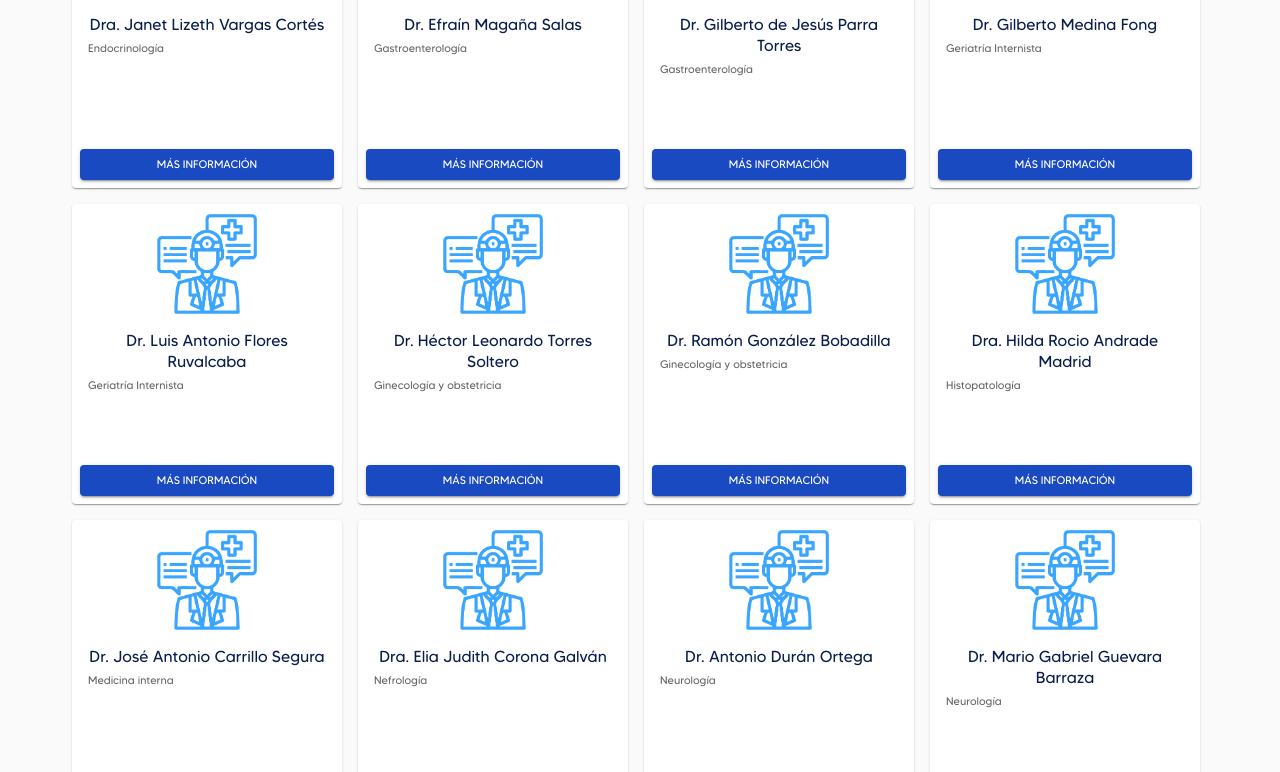
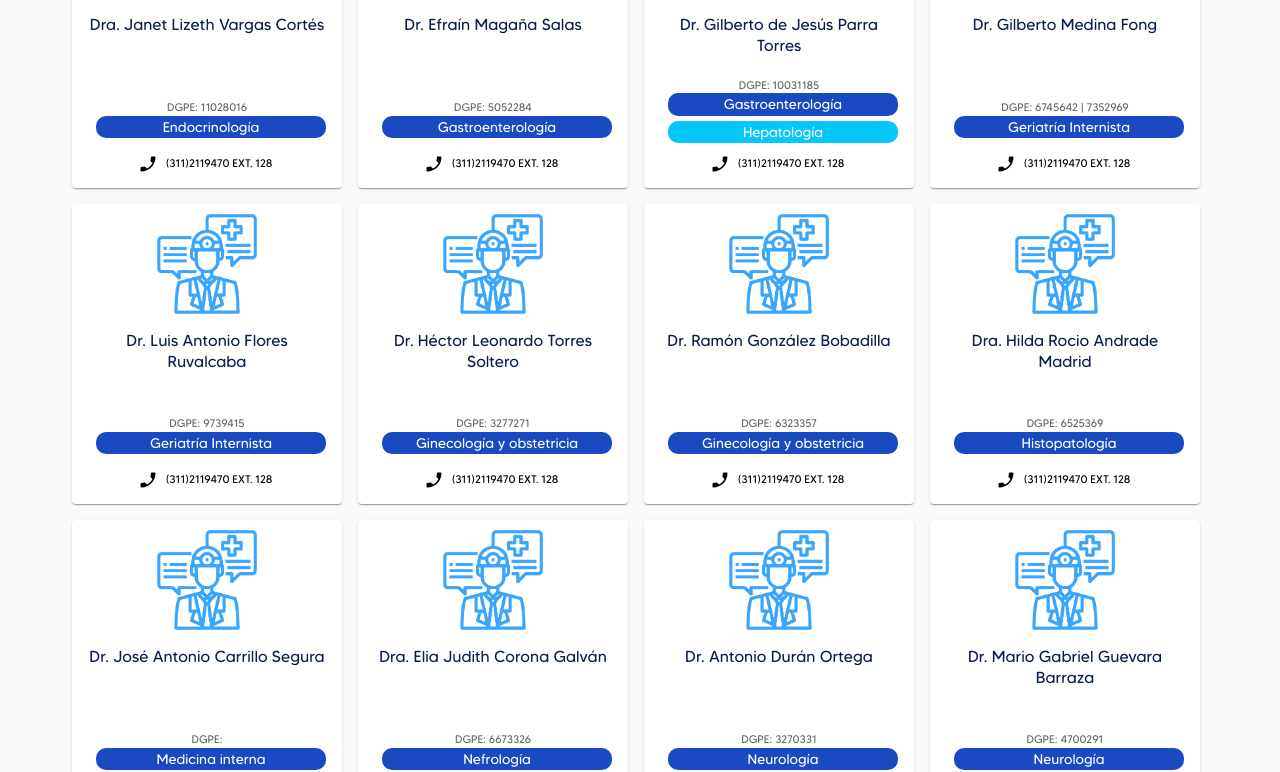
Before and after one commit to Amezcua04/cqsr-v2, a React (Create React App) app: page /especialidades in a window 1280 px wide. Shown: the part 1051-1823 px from the top of the page. Built offline with nearby package versions, Linux system fonts and the light colour scheme.

Commit message:
FIXED: componente CardMedico

```diff
--- a/src/data/data.js
+++ b/src/data/data.js
@@ -256,277 +256,369 @@ export const dataEspecialistas = [
   {
       "imagen": example,
       "especialidad":"Alergología",
+      "subespecialidad": null,
       "nombre":"Dr. Jaime Díaz Valdivia",
-      "DGPE":10508493
+      "DGPE":10508493,
+      "telefono": "(311)2119470 ext. 128",
   },
   {
       "imagen": example,
       "especialidad":"Cardiólogía",
+      "subespecialidad": null,
       "nombre":"Dr. Ricardo Sahagún Sánchez",
-      "DGPE":3393890
+      "DGPE":3393890,
+      "telefono": "(311)2119470 ext. 128",
   },
   {
       "imagen": example,
       "especialidad":"Cardiólogía",
+      "subespecialidad": null,
       "nombre":"Dr. Kristian Javier Navarrete Becerra",
-      "DGPE":11650272
+      "DGPE":11650272,
+      "telefono": "(311)2119470 ext. 128",
   },
   {
       "imagen": example,
       "especialidad":"Cardiólogía",
+      "subespecialidad": "Medicina Interna",
       "nombre":"Dr. Enrique Ignacio Soltero Martínez",
-      "DGPE":"3166505 | 3270201"
+      "DGPE":"3166505 | 3270201",
+      "telefono": "(311)2119470 ext. 128",
   },
   {
       "imagen": example,
       "especialidad":"Cirugía general",
+      "subespecialidad": null,
       "nombre":"Dr. Miguel Calleros Mariscal",
-      "DGPE":4860278
+      "DGPE":4860278,
+      "telefono": "(311)2119470 ext. 128",
   },
   {
       "imagen": example,
       "especialidad":"Cirugía general",
+      "subespecialidad": "Laparoscopia Avanzada",
       "nombre":"Dr. Edwin Omar Fragoza Aguillares",
-      "DGPE":9290716
+      "DGPE":9290716,
+      "telefono": "(311)2119470 ext. 128",
   },
   {
       "imagen": example,
       "especialidad":"Cirugía general",
+      "subespecialidad": "Motilidad Digestiva",
       "nombre":"Dr. Francisco Javier Muniz Coronado",
-      "DGPE":7046221
+      "DGPE":7046221,
+      "telefono": "(311)2119470 ext. 128",
   },
   {
       "imagen": example,
       "especialidad":"Coloproctología",
+      "subespecialidad": null,
       "nombre":"Dra. Alma Rosa Medina Fong",
-      "DGPE":"5848289 | 5212348 "
+      "DGPE":"5848289 | 5212348 ",
+      "telefono": "(311)2119470 ext. 128",
   },
   {
       "imagen": example,
       "especialidad":"Endocrinología",
+      "subespecialidad": null,
       "nombre":"Dra. Janet Lizeth Vargas Cortés",
-      "DGPE":11028016
+      "DGPE":11028016,
+      "telefono": "(311)2119470 ext. 128",
   },
   {
       "imagen": example,
       "especialidad":"Gastroenterología",
+      "subespecialidad": null,
       "nombre":"Dr. Efraín Magaña Salas",
-      "DGPE":5052284
+      "DGPE":5052284,
+      "telefono": "(311)2119470 ext. 128",
   },
   {
       "imagen": example,
       "especialidad":"Gastroenterología",
+      "subespecialidad": "Hepatología",
       "nombre":"Dr. Gilberto de Jesús Parra Torres",
-      "DGPE":10031185
+      "DGPE":10031185,
+      "telefono": "(311)2119470 ext. 128",
   },
   {
       "imagen": example,
       "especialidad":"Geriatría Internista",
+      "subespecialidad": null,
       "nombre":"Dr. Gilberto Medina Fong",
-      "DGPE":"6745642 | 7352969"
+      "DGPE":"6745642 | 7352969",
+      "telefono": "(311)2119470 ext. 128",
   },
   {
       "imagen": example,
       "especialidad":"Geriatría Internista",
+      "subespecialidad": null,
       "nombre":"Dr. Luis Antonio Flores Ruvalcaba",
-      "DGPE":9739415
+      "DGPE":9739415,
+      "telefono": "(311)2119470 ext. 128",
   },
   {
       "imagen": example,
       "especialidad":"Ginecología y obstetricia",
+      "subespecialidad": null,
       "nombre":"Dr. Héctor Leonardo Torres Soltero",
-      "DGPE":3277271
+      "DGPE":3277271,
+      "telefono": "(311)2119470 ext. 128",
   },
   {
       "imagen": example,
       "especialidad":"Ginecología y obstetricia",
+      "subespecialidad": null,
       "nombre":"Dr. Ramón González Bobadilla",
-      "DGPE":6323357
+      "DGPE":6323357,
+      "telefono": "(311)2119470 ext. 128",
   },
   {
       "imagen": example,
       "especialidad":"Histopatología",
+      "subespecialidad": null,
       "nombre":"Dra. Hilda Rocio Andrade Madrid",
-      "DGPE":6525369
+      "DGPE":6525369,
+      "telefono": "(311)2119470 ext. 128",
   },
   {
       "imagen": example,
       "especialidad":"Medicina interna",
+      "subespecialidad": null,
       "nombre":"Dr. José Antonio Carrillo Segura",
-      "DGPE":null
+      "DGPE":null,
+      "telefono": "(311)2119470 ext. 128",
   },
   {
       "imagen": example,
       "especialidad":"Nefrología",
+      "subespecialidad": null,
       "nombre":"Dra. Elia Judith Corona Galván",
-      "DGPE":6673326
+      "DGPE":6673326,
+      "telefono": "(311)2119470 ext. 128",
   },
   {
       "imagen": example,
       "especialidad":"Neurología",
+      "subespecialidad": null,
       "nombre":"Dr. Antonio Durán Ortega",
-      "DGPE":3270331
+      "DGPE":3270331,
+      "telefono": "(311)2119470 ext. 128",
   },
   {
       "imagen": example,
       "especialidad":"Neurología",
+      "subespecialidad": null,
       "nombre":"Dr. Mario Gabriel Guevara Barraza",
-      "DGPE":4700291
+      "DGPE":4700291,
+      "telefono": "(311)2119470 ext. 128",
   },
   {
       "imagen": example,
       "especialidad":"Neurología",
+      "subespecialidad": null,
       "nombre":"Dr. José Alberto Cruz Cruz",
-      "DGPE":11055456
+      "DGPE":11055456,
+      "telefono": "(311)2119470 ext. 128",
   },
   {
       "imagen": example,
       "especialidad":"Neurología",
+      "subespecialidad": "Neurología clínica",
       "nombre":"Dr. Ricardo Sahagun Topete",
-      "DGPE":6591998
+      "DGPE":6591998,
+      "telefono": "(311)2119470 ext. 128",
   },
   {
       "imagen": example,
       "especialidad":"Oftalmología",
+      "subespecialidad": null,
       "nombre":"Dr. Roberto Diaz Cavazos",
-      "DGPE":4862438
+      "DGPE":4862438,
+      "telefono": "(311)2119470 ext. 128",
   },
   {
       "imagen": example,
       "especialidad":"Oftalmología",
+      "subespecialidad": null,
       "nombre":"Dra. Eloísa Platt Soberanes",
-      "DGPE":4559102
+      "DGPE":4559102,
+      "telefono": "(311)2119470 ext. 128",
   },
   {
       "imagen": example,
       "especialidad":"Otorrinolaringología",
+      "subespecialidad": null,
       "nombre":"Dra. María del Rocío Zambrano Carrillo",
-      "DGPE":30070
+      "DGPE":30070,
+      "telefono": "(311)2119470 ext. 128",
   },
   {
       "imagen": example,
       "especialidad":"Otorrinolaringología",
+      "subespecialidad": null,
       "nombre":"Dra. Rocío Yáñez Zambrano",
-      "DGPE":10727583
+      "DGPE":10727583,
+      "telefono": "(311)2119470 ext. 128",
   },
   {
       "imagen": example,
       "especialidad":"Otorrinolaringología",
+      "subespecialidad": null,
       "nombre":"Dr. José Miguel Plascencia Ramírez",
-      "DGPE":8931464
+      "DGPE":8931464,
+      "telefono": "(311)2119470 ext. 128",
   },
   {
       "imagen": example,
       "especialidad":"Pediatría",
+      "subespecialidad": "Pediatría General",
       "nombre":"Dra. Silvia Rodríguez Jiménez",
-      "DGPE":11460626
+      "DGPE":11460626,
+      "telefono": "(311)2119470 ext. 128",
   },
   {
       "imagen": example,
       "especialidad":"Pediatría",
+      "subespecialidad": null,
       "nombre":"Dra. Pricila Muro",
-      "DGPE":null
+      "DGPE":null,
+      "telefono": "(311)2119470 ext. 128",
   },
   {
       "imagen": example,
       "especialidad":"Pediatría",
+      "subespecialidad": "Pediatra Cirujano",
       "nombre":"Dra. Ana Lilia Rodríguez de la Peña",
-      "DGPE":"AECEN-25061"
+      "DGPE":"AECEN-25061",
+      "telefono": "(311)2119470 ext. 128",
   },
   {
       "imagen": example,
       "especialidad":"Pediatría",
+      "subespecialidad": "Neonatología",
       "nombre":"Dra. Elizabeth López Chávez",
-      "DGPE":1815649
+      "DGPE":1815649,
+      "telefono": "(311)2119470 ext. 128",
   },
   {
       "imagen": example,
       "especialidad":"Pediatría",
+      "subespecialidad": "Neonatología",
       "nombre":"Dr. Miguel Licea Pérez Peña",
-      "DGPE":26600
+      "DGPE":26600,
+      "telefono": "(311)2119470 ext. 128",
   },
   {
       "imagen": example,
       "especialidad":"Pediatría",
+      "subespecialidad": "Neonatología",
       "nombre":"Dra. Evelyn Selene Cortés Salvio",
-      "DGPE":11540617
+      "DGPE":11540617,
+      "telefono": "(311)2119470 ext. 128",
   },
   {
       "imagen": example,
       "especialidad":"Pediatría",
+      "subespecialidad": "Pediatra Endocrinologo",
       "nombre":"Dr. Alejandro Solano",
-      "DGPE":null
+      "DGPE":null,
+      "telefono": "(311)2119470 ext. 128",
   },
   {
       "imagen": example,
       "especialidad":"Pediatría",
+      "subespecialidad": "Pediatría General",
       "nombre":"Dr. Miguel Hernández García",
-      "DGPE":null
+      "DGPE":null,
+      "telefono": "(311)2119470 ext. 128",
   },
   {
       "imagen": example,
       "especialidad":"Pediatría",
+      "subespecialidad": "Pediatría General",
       "nombre":"Dra. Roxana López Loza",
-      "DGPE":null
+      "DGPE":null,
+      "telefono": "(311)2119470 ext. 128",
   },
   {
       "imagen": example,
       "especialidad":"Pediatría",
+      "subespecialidad": "Pediatría General",
       "nombre":"Dr. Joctan Esparza Alvarado",
-      "DGPE":null
+      "DGPE":null,
+      "telefono": "(311)2119470 ext. 128",
   },
   {
       "imagen": example,
       "especialidad":"Pediatría",
+      "subespecialidad": "Pediatra Intensivista",
       "nombre":"Dr. Jesús Romero Rodríguez",
-      "DGPE":null
+      "DGPE":null,
+      "telefono": "(311)2119470 ext. 128",
   },
   {
       "imagen": example,
       "especialidad":"Radiología",
+      "subespecialidad": "Radiología e Imagen",
       "nombre":"Dr. José Alberto Gutiérrez Mata",
-      "DGPE":"AECEM-17241"
+      "DGPE":"AECEM-17241",
+      "telefono": "(311)2119470 ext. 128",
   },
   {
       "imagen": example,
       "especialidad":"Traumatología y ortopedia",
+      "subespecialidad": null,
       "nombre":"Dr. Alejandro Ávalos Flores",
-      "DGPE":6167498
+      "DGPE":6167498,
+      "telefono": "(311)2119470 ext. 128",
   },
   {
       "imagen": example,
       "especialidad":"Traumatología y ortopedia",
+      "subespecialidad": null,
       "nombre":"Dr. Jorge García Valencia",
-      "DGPE":6745838
+      "DGPE":6745838,
+      "telefono": "(311)2119470 ext. 128",
   },
   {
       "imagen": example,
       "especialidad":"Traumatología y ortopedia",
+      "subespecialidad": null,
       "nombre":"Dr. Luis Ernesto Hernández Rico",
-      "DGPE":5687069
+      "DGPE":5687069,
+      "telefono": "(311)2119470 ext. 128",
   },
   {
       "imagen": example,
       "especialidad":"Traumatología y ortopedia",
+      "subespecialidad": "Cirugía Articular",
       "nombre":"Dr. José Carlos del Real Martínez",
-      "DGPE":11280294
+      "DGPE":11280294,
+      "telefono": "(311)2119470 ext. 128",
   },
   {
       "imagen": example,
       "especialidad":"Traumatología y ortopedia",
+      "subespecialidad": "Cirugía Articular",
       "nombre":"Dr. José Benito del Real Martínez",
-      "DGPE":12187078
+      "DGPE":12187078,
+      "telefono": "(311)2119470 ext. 128",
   },
   {
       "imagen": example,
       "especialidad":"Traumatología y ortopedia",
+      "subespecialidad": "Cirugía de Columna",
       "nombre":"Dr. Sealtiel Alfonso Villeda Gómez",
-      "DGPE":11783462
+      "DGPE":11783462,
+      "telefono": "(311)2119470 ext. 128",
   },
   {
       "imagen": example,
       "especialidad":"Urología",
+      "subespecialidad": "Urología General y Oncológica",
       "nombre":"Dr. Christopher Peña George",
-      "DGPE":6525364
+      "DGPE":6525364,
+      "telefono": "(311)2119470 ext. 128",
   }
 ];
--- a/src/scenes/especialidades/CardMedico.jsx
+++ b/src/scenes/especialidades/CardMedico.jsx
@@ -1,8 +1,17 @@
-import { Button, Card, CardActions, CardContent, CardMedia, Grid, Typography, useMediaQuery } from '@mui/material';
-import React from 'react'
+import {
+  Button,
+  Card,
+  CardActions,
+  CardContent,
+  CardMedia,
+  Grid,
+  Typography,
+  useMediaQuery,
+} from "@mui/material";
+import PhoneEnabledIcon from "@mui/icons-material/PhoneEnabled";
 
 const CardMedico = ({ especialista }) => {
-    const isMobile = useMediaQuery("(max-width:600px)")
+  const isMobile = useMediaQuery("(max-width:600px)");
   return (
     <Grid
       item
@@ -14,7 +23,7 @@ const CardMedico = ({ especialista }) => {
         display: "flex",
         justifyContent: "center",
         paddingLeft: "0 !important",
-        maxWidth: "100% !important"
+        maxWidth: "100% !important",
       }}
     >
       <Card
@@ -43,6 +52,7 @@ const CardMedico = ({ especialista }) => {
             display: "flex",
             flexDirection: "column",
             justifyContent: "space-between",
+            paddingBottom: "0",
           }}
         >
           <div>
@@ -55,24 +65,43 @@ const CardMedico = ({ especialista }) => {
             >
               {especialista.nombre}
             </Typography>
-            <Typography
-              variant="body2"
-              color="text.secondary"
-              textAlign={"justify"}
-            >
-              {especialista.especialidad}
-            </Typography>
           </div>
         </CardContent>
-        <CardActions sx={{ display: "flex", justifyContent: "center" }}>
-          <Button
-            fullWidth
-            variant="contained"
-            href="#"
-            sx={{ bgcolor: "#194AC1" }}
+        <CardActions sx={{ display: "grid", justifyContent: "center" }}>
+          <Typography
+            variant="body2"
+            color="text.secondary"
+            textAlign={"center"}
           >
-            Más información
-          </Button>
+            DGPE: {especialista.DGPE}
+          </Typography>
+          <Typography
+            variant="h6"
+            color="white"
+            textAlign={"center"}
+            width="230px"
+            sx={{ backgroundColor: "#194AC1", borderRadius: "10px" }}
+          >
+            {especialista.especialidad}
+          </Typography>
+          <Typography
+            variant="h6"
+            color="white"
+            textAlign={"center"}
+            width="230px"
+            sx={{
+              backgroundColor: "#06C7F9",
+              borderRadius: "10px",
+              margin: "5px 0",
+            }}
+          >
+            {especialista.subespecialidad}
+          </Typography>
+          <a href="tel:3112119470" style={{ textDecoration: "none", display: "contents" }}>
+            <Button variant="text" startIcon={<PhoneEnabledIcon />}>
+              {especialista.telefono}
+            </Button>
+          </a>
         </CardActions>
       </Card>
     </Grid>
```
